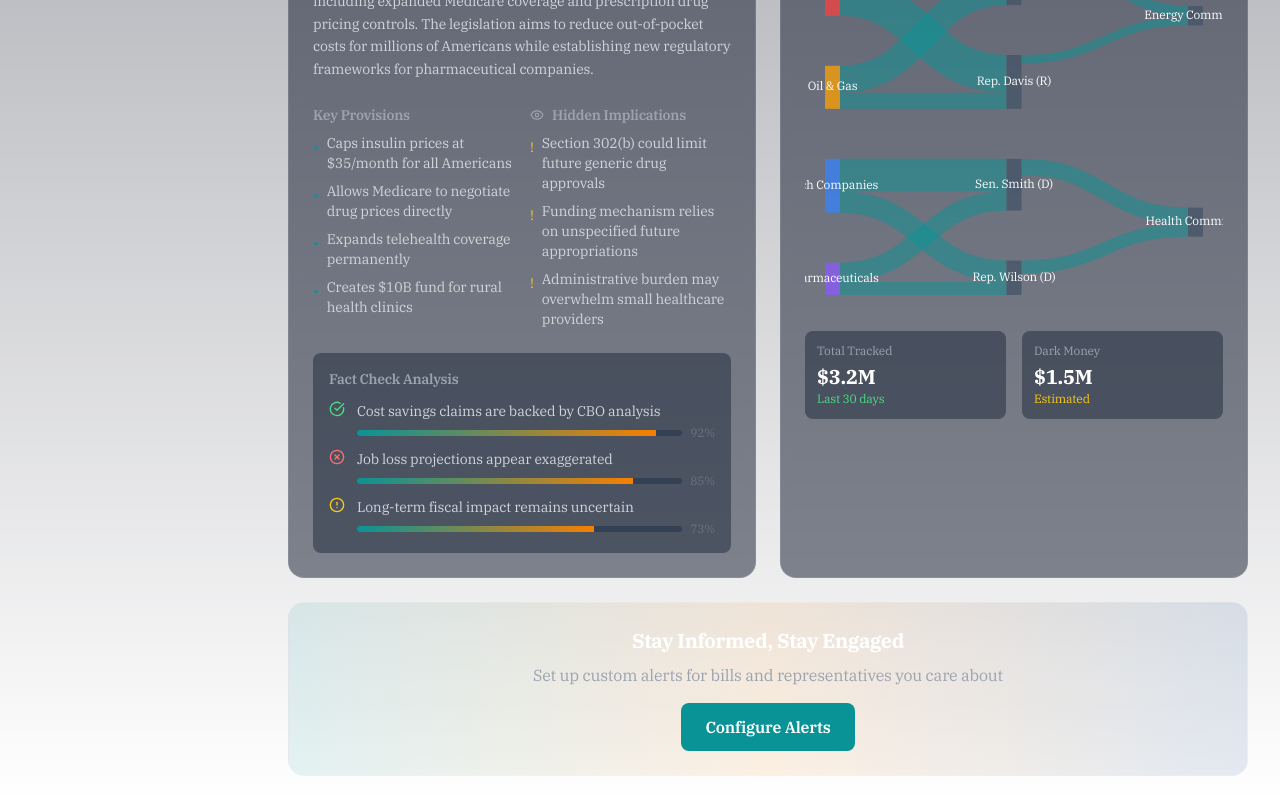
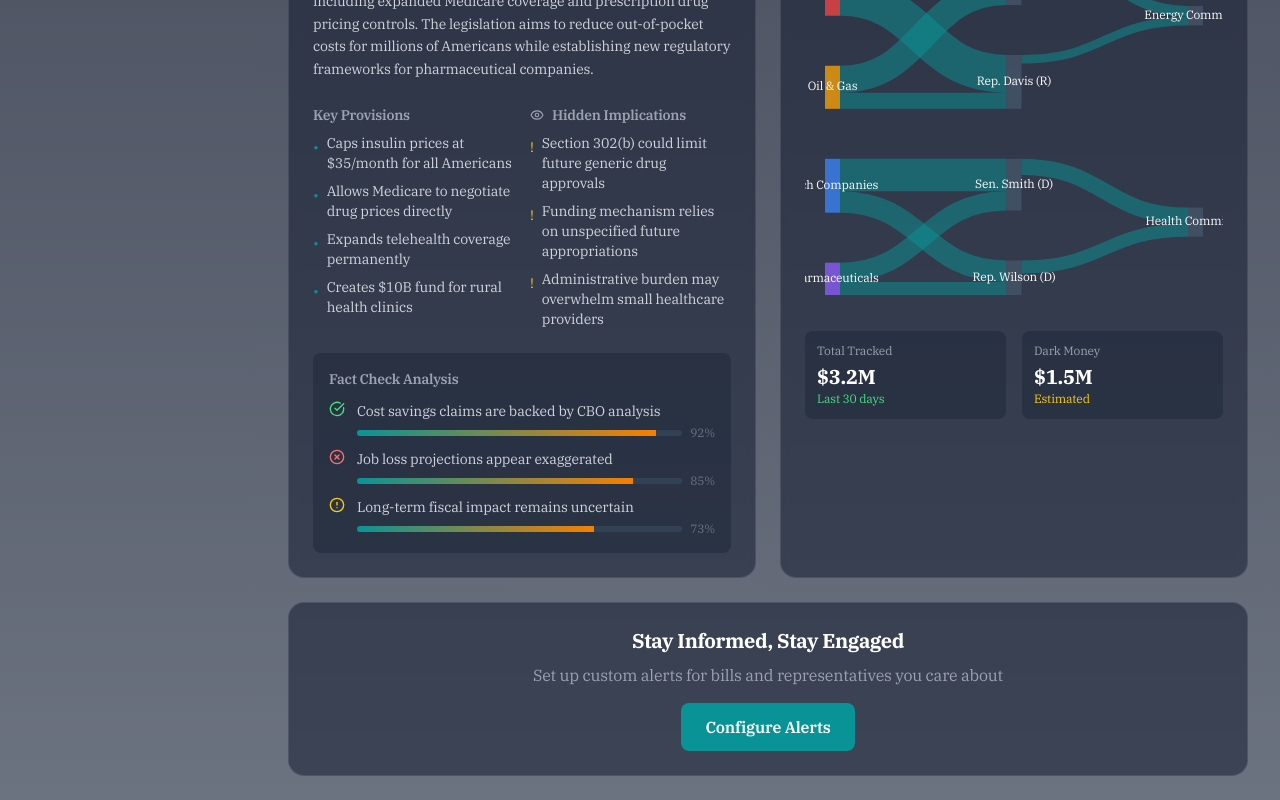
Before and after one commit to dilzafer/legispal, a Next.js app: page / in a window 1280 px wide. Shown: the part 2319-3119 px from the top of the page. Built offline with nearby package versions, Linux system fonts and the light colour scheme.

Commit message:
new dashboard background

```diff
--- a/app/globals.css
+++ b/app/globals.css
@@ -6,7 +6,7 @@
   :root {
     --foreground-rgb: 0, 0, 0;
     --background-start-rgb: 255, 255, 255;
-    --background-end-rgb: 255, 255, 255;
+    --background-end-rgb: 107, 114, 128;
   }
 
   @media (prefers-color-scheme: dark) {
--- a/app/page.tsx
+++ b/app/page.tsx
@@ -42,7 +42,7 @@ export default function Dashboard() {
         initial={{ opacity: 0 }}
         animate={{ opacity: 1 }}
         transition={{ delay: 0.6 }}
-        className="bg-gradient-to-r from-truth-green/10 via-democracy-gold/10 to-gov-blue/10 rounded-2xl p-6 border border-white/10 mt-8"
+        className="bg-slate-900/50 backdrop-blur-sm rounded-2xl p-6 border border-white/10 mt-8"
       >
         <div className="text-center">
           <h3 className="text-xl font-bold text-white mb-2">Stay Informed, Stay Engaged</h3>
```
